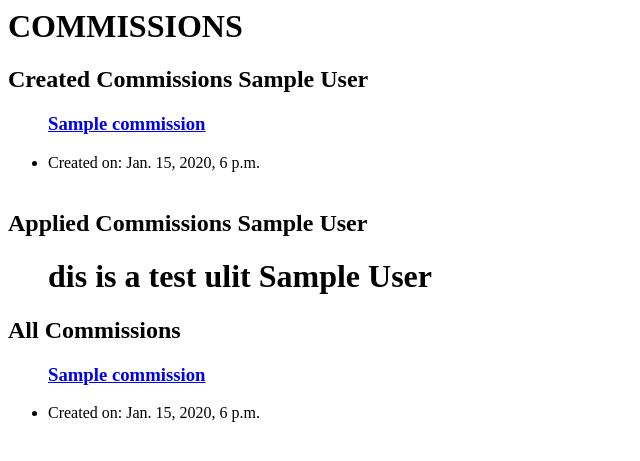
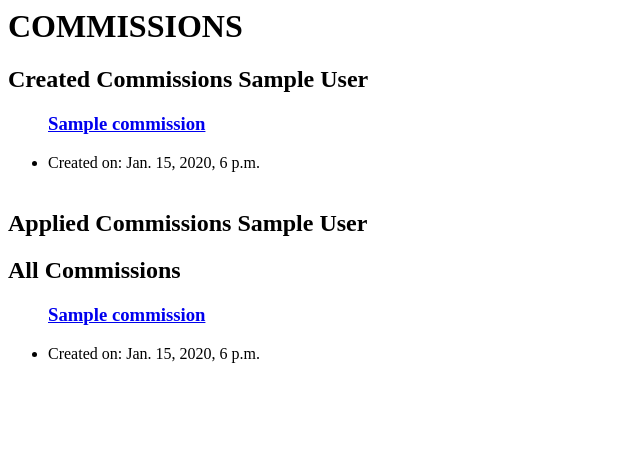
Before and after one commit to eevicteen/hobbysite-G-13, a Django app: page /commissions/list in a window 1280 px wide. Shown: the top 461 px of the page, without its empty margins (0-640 px from the left). Run offline with Django 5.2, Linux system fonts and the light colour scheme; a user stored in the database is signed in; tables that the repository leaves empty hold one stand-in row (values such as "Sample post").

Commit message:
updated debug code for job

```diff
--- a/commissions/templates/commission_list.html
+++ b/commissions/templates/commission_list.html
@@ -19,8 +19,8 @@
     </ul>
     <h2>Applied Commissions {{user.profile}}</h2>
     <ul>
-        {% for jobs in object_list %}
-            <h1>dis is a test ulit {{jobs.author}}</h1>
+        {% for job in object_lists %}
+            <h1>dis is a test ulit {{job.role}}</h1>
         {% endfor %}
         {% for commission in object_list %}
             {% if user.profile ==  commission.%}
```
